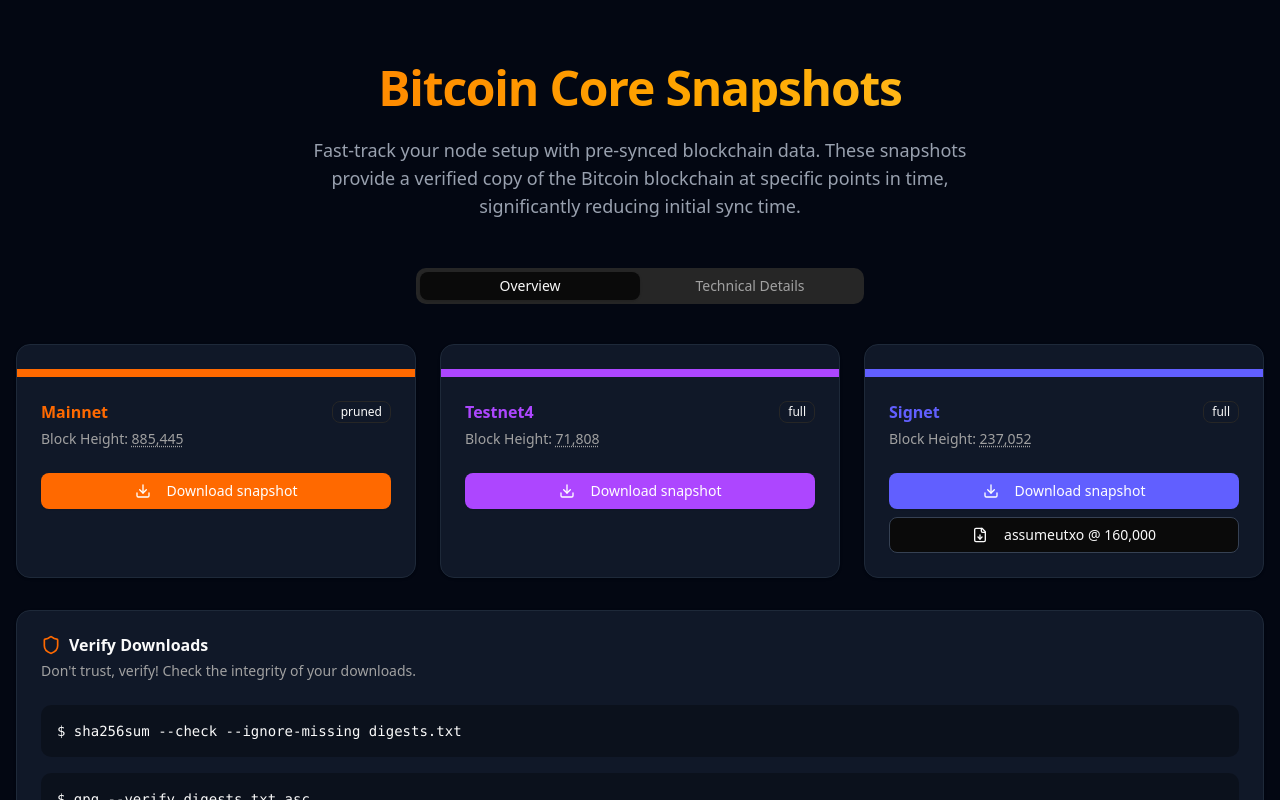
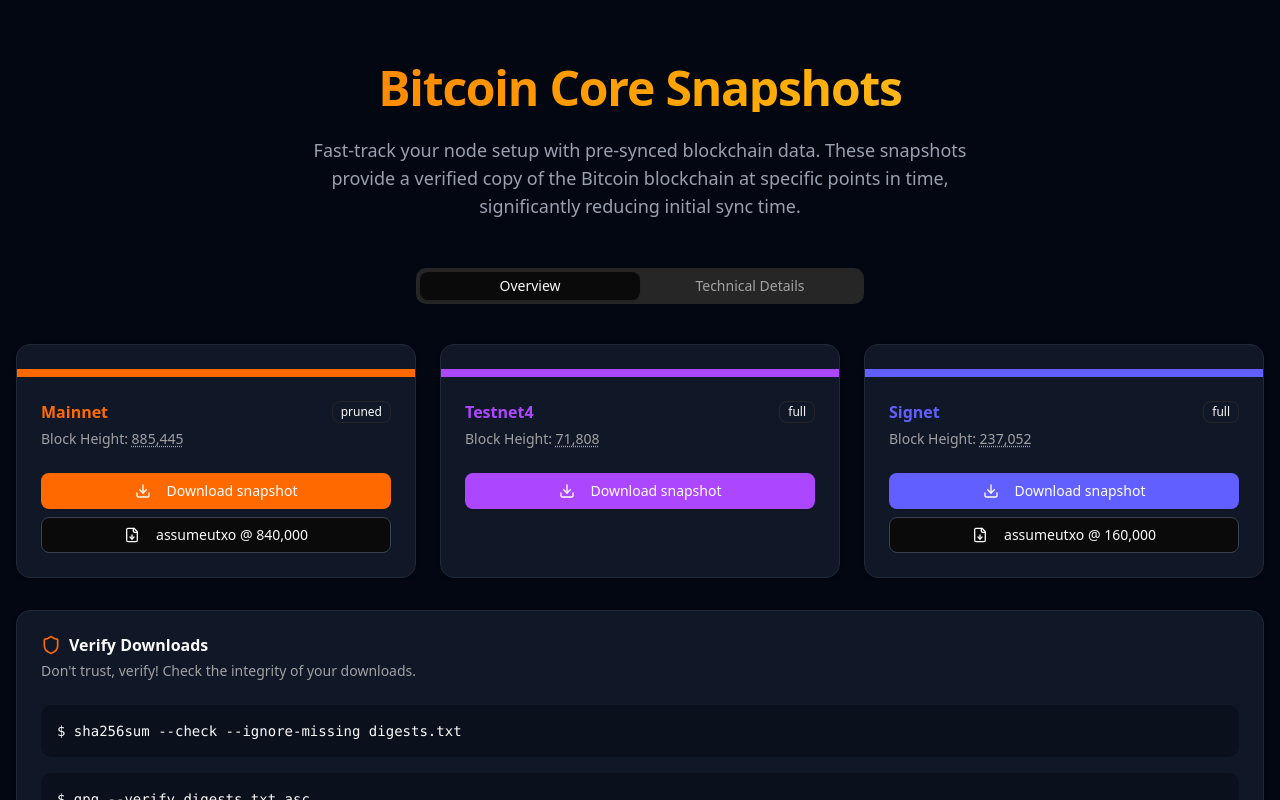
Before and after one commit to jaonoctus/bitcoin-snapshots-react, a Next.js app: page / in a window 1280 px wide. Shown: the top 800 px of the page. Built offline with nearby package versions, Linux system fonts and the light colour scheme.

Commit message:
add mainnet assumeutxo at 840000

```diff
--- a/app/page.tsx
+++ b/app/page.tsx
@@ -46,8 +46,8 @@
       textColor: "text-orange-500",
       borderColor: "border-orange-500",
       downloadUrl: "https://pub-3fcf0b98b9e64d6381ced6eddee57bbf.r2.dev/022025/snapshot-bitcoin-mainnet-885445-pruned.tar.zst",
-      assumeutxoUrl: null,
-      assumeutxoHeight: null,
+      assumeutxoUrl: "https://pub-3fcf0b98b9e64d6381ced6eddee57bbf.r2.dev/utxo/utxo-bitcoin-mainnet-840000.dat",
+      assumeutxoHeight: "840000",
       chain: "mainnet",
       pruneHeight: "885156",
       size: "12G",
```
